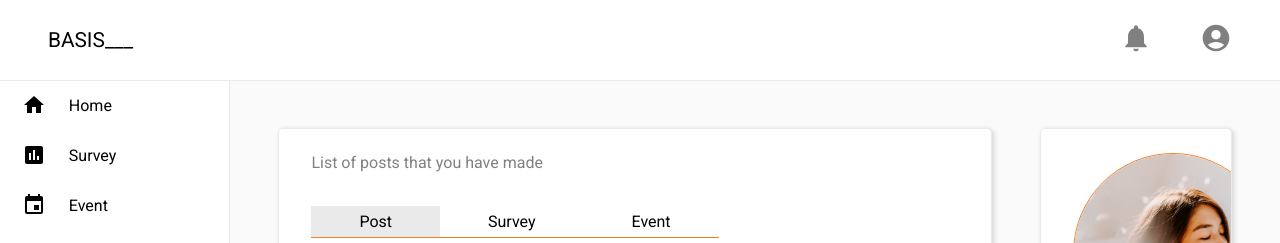
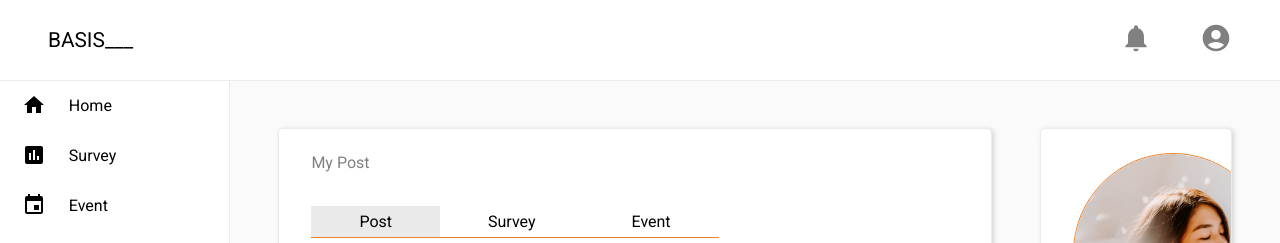
Before and after one commit to rg-km/final-project-engineering-6, a React (Create React App) app in the folder frontend/: page /profile in a window 1280 px wide. Shown: the top 243 px of the page. Built offline with nearby package versions, Linux system fonts and the light colour scheme.

Commit message:
change title to My Post

```diff
--- a/frontend/src/pages/ProfilePage/ProfilePage.jsx
+++ b/frontend/src/pages/ProfilePage/ProfilePage.jsx
@@ -75,7 +75,7 @@ const ProfilePage = () => {
   return (
     <div className="profile-page">
       <div className="post-user">
-        <p>List of posts that you have made</p>
+        <p>My Post</p>
         <Tabs>
           <TabPane name="Post" key="1">
             <div className="post">
```
